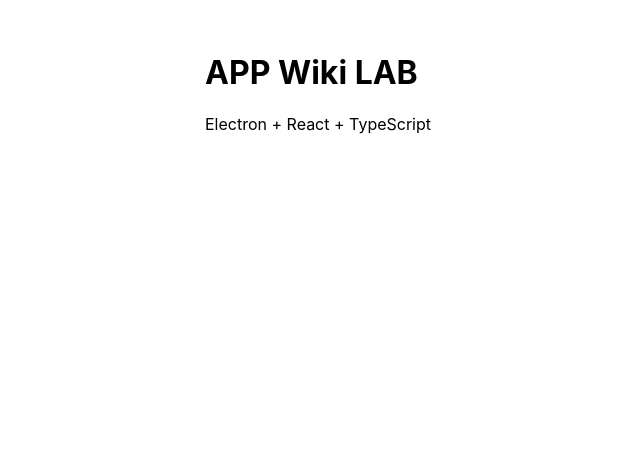
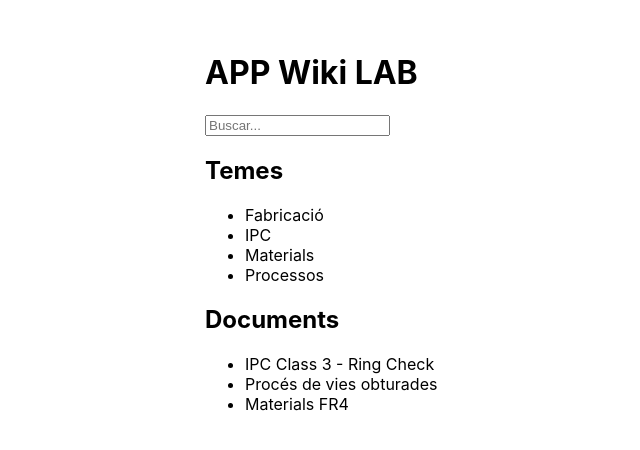
Before and after one commit to JCostaCotet/APP_Wiki_LAB, a React (Vite) app: page / in a window 1280 px wide. Shown: the top 450 px of the page, without its empty margins (131-771 px from the left). Built offline with nearby package versions, Linux system fonts and the light colour scheme.

Commit message:
Add initial React components

```diff
--- a/src/App.tsx
+++ b/src/App.tsx
@@ -1,10 +1,18 @@
-function App () {
-    return (
-        <main>
-            <h1>APP Wiki LAB</h1>
-            <p>Electron + React + TypeScript</p>
-        </main>
-    );
+import Header from './components/Header';
+import Sidebar from './components/Sidebar';
+import DocumentList from './components/DocumentList';
+
+function App() {
+  return (
+    <>
+      <Header />
+
+      <main>
+        <Sidebar />
+        <DocumentList />
+      </main>
+    </>
+  );
 }
 
 export default App;
--- /dev/null
+++ b/src/components/DocumentList.tsx
@@ -0,0 +1,15 @@
+function DocumentList() {
+  return (
+    <section>
+      <h2>Documents</h2>
+
+      <ul>
+        <li>IPC Class 3 - Ring Check</li>
+        <li>Procés de vies obturades</li>
+        <li>Materials FR4</li>
+      </ul>
+    </section>
+  );
+}
+
+export default DocumentList;
--- /dev/null
+++ b/src/components/Header.tsx
@@ -0,0 +1,9 @@
+function Header() {
+    return (
+        <header>
+            <h1>APP Wiki LAB</h1>
+            <input type="search" placeholder="Buscar..." />
+        </header>
+    );
+}
+export default Header;
--- /dev/null
+++ b/src/components/Sidebar.tsx
@@ -0,0 +1,16 @@
+function Sidebar() {
+  return (
+    <aside>
+      <h2>Temes</h2>
+
+      <ul>
+        <li>Fabricació</li>
+        <li>IPC</li>
+        <li>Materials</li>
+        <li>Processos</li>
+      </ul>
+    </aside>
+  );
+}
+
+export default Sidebar;
```
